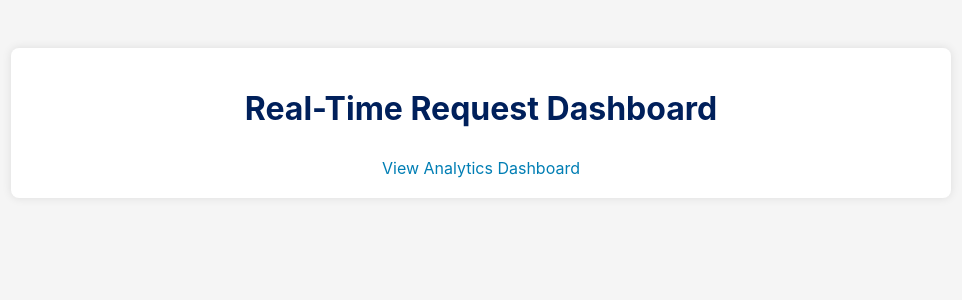
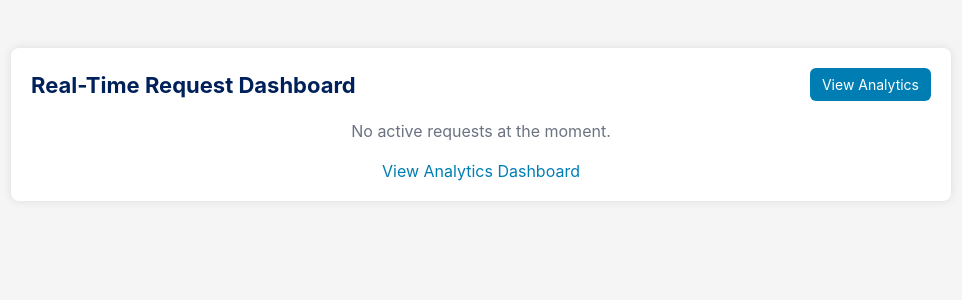
Before and after one commit to calllightproject/chatbot, a Flask app: page /nurse/1 in a window 1280 px wide. Shown: the top 300 px of the page, without its empty margins (159-1121 px from the left). Run offline with Flask 3, Linux system fonts and the light colour scheme; some libraries are stand-ins or nearby versions.

Commit message:
Update dashboard.html
individual dashboards

```diff
--- a/templates/dashboard.html
+++ b/templates/dashboard.html
@@ -3,7 +3,7 @@
 <head>
     <meta charset="UTF-8">
     <meta name="viewport" content="width=device-width, initial-scale=1.0">
-    <title>Real-Time Request Dashboard</title>
+    <title>{% if nurse_view %}My Rooms — {{ nurse_name }}{% else %}Real-Time Request Dashboard{% endif %}</title>
     <style>
         :root {
             --core-blue: #00205b;
@@ -11,6 +11,7 @@
             --neutral-gray-text: #303235;
             --light-gray-background: #f5f5f5;
             --white: #ffffff;
+            --nurse-red: #d43f27;
         }
         body {
             font-family: -apple-system, BlinkMacSystemFont, "Segoe UI", Roboto, Helvetica, Arial, sans-serif;
@@ -26,10 +27,55 @@
             border-radius: 8px;
             box-shadow: 0 0 10px rgba(0,0,0,0.1);
         }
+        .topbar {
+            display: flex;
+            flex-wrap: wrap;
+            justify-content: space-between;
+            align-items: center;
+            gap: 10px;
+            margin-bottom: 10px;
+        }
         h1 {
             color: var(--core-blue);
-            text-align: center;
+            margin: 0;
+            font-size: 22px;
         }
+        .top-actions {
+            display: flex;
+            gap: 10px;
+        }
+        .btn-link {
+            background: var(--core-blue);
+            color: #fff;
+            text-decoration: none;
+            padding: 8px 12px;
+            border-radius: 6px;
+            font-size: 14px;
+        }
+        .btn-link.secondary {
+            background: var(--accent-blue);
+        }
+        .assigned {
+            margin: 8px 0 16px 0;
+            display: flex;
+            flex-wrap: wrap;
+            align-items: center;
+            gap: 8px;
+        }
+        .assigned-label {
+            font-weight: 600;
+            color: #4b5563;
+        }
+        .chip {
+            display: inline-block;
+            padding: 4px 8px;
+            border: 1px solid #e5e7eb;
+            border-radius: 9999px;
+            background: #f9fafb;
+            font-size: 12px;
+            color: #374151;
+        }
+
         #requests-list {
             list-style-type: none;
             padding: 0;
@@ -46,10 +92,10 @@
             transition: background-color 0.5s ease, opacity 0.5s ease;
         }
         .request-item.cna { border-left: 5px solid var(--accent-blue); }
-        .request-item.nurse { border-left: 5px solid #d43f27; }
+        .request-item.nurse { border-left: 5px solid var(--nurse-red); }
         .request-item p {
             margin: 0;
-            font-size: 1.1em;
+            font-size: 1.05em;
             flex-grow: 1;
         }
         .request-item span {
@@ -77,36 +123,65 @@
         }
         .footer {
             text-align: center;
-            margin-top: 30px;
+            margin-top: 20px;
         }
         .footer a {
             color: var(--accent-blue);
             text-decoration: none;
         }
-        .status-new { background-color: #d4edda; }
-        .status-warn { background-color: #fff3cd; }
-        .status-urgent { background-color: #f8d7da; }
+        .status-new { background-color: #f1fdf3; }      /* fresh */
+        .status-warn { background-color: #fff8e5; }     /* >=5m */
+        .status-urgent { background-color: #fff0f0; }   /* >=10m */
+        .empty-state {
+            text-align: center;
+            color: #6b7280;
+            margin: 20px 0;
+        }
     </style>
 </head>
 <body>
 
 <div class="dashboard-container">
-    <h1>Real-Time Request Dashboard</h1>
+    <div class="topbar">
+        <h1>
+            {% if nurse_view %}
+                My Rooms — {{ nurse_name }}
+            {% else %}
+                Real-Time Request Dashboard
+            {% endif %}
+        </h1>
+        <div class="top-actions">
+            {% if nurse_view %}
+                <a href="{{ url_for('dashboard') }}" class="btn-link">View All Requests</a>
+            {% else %}
+                <!-- Optional: you could place a link to nurse view if you know the nurse name -->
+                <a href="{{ url_for('analytics') }}" class="btn-link secondary">View Analytics</a>
+            {% endif %}
+        </div>
+    </div>
+
+    {% if nurse_view and assigned_rooms %}
+        <div class="assigned">
+            <span class="assigned-label">Assigned rooms today:</span>
+            {% for r in assigned_rooms %}
+                <span class="chip">{{ r }}</span>
+            {% endfor %}
+        </div>
+    {% endif %}
 
     <ul id="requests-list">
         {% for request in active_requests %}
-            <li class="request-item {{ request.role | e }}"
-                id="{{ request.id | e }}"
-                data-id="{{ request.id | e }}"
-                data-room="{{ request.room | e }}"
-                data-request="{{ request.request | e }}"
-                data-role="{{ request.role | e }}"
-                data-timestamp="{{ request.timestamp | e }}">
+            <li class="request-item {{ request.role }}"
+                id="{{ request.id }}"
+                data-id="{{ request.id }}"
+                data-room="{{ request.room }}"
+                data-request="{{ request.request }}"
+                data-role="{{ request.role }}"
+                data-timestamp="{{ request.timestamp }}">
 
-                <!-- Escape user-provided request text -->
-                <p>{{ request.request | e }}</p>
-                <span>Room: {{ request.room | e }}</span>
-                <span class="role-span">For: {{ request.role | upper }}</span>
+                <p>{{ request.request }}</p>
+                <span>Room: {{ request.room }}</span>
+                <span class="role-span">For: {{ request.role.upper() }}</span>
                 <span class="timestamp"></span>
                 <button class="ack-button">Acknowledge</button>
                 <button class="omw-button">On my way</button>
@@ -116,17 +191,31 @@
                 {% endif %}
                 <button class="complete-btn">Complete</button>
             </li>
+        {% else %}
+            <div class="empty-state">
+                {% if nurse_view %}
+                    No active requests for your rooms right now.
+                {% else %}
+                    No active requests at the moment.
+                {% endif %}
+            </div>
         {% endfor %}
     </ul>
 
     <div class="footer">
+        {% if not nurse_view %}
             <a href="{{ url_for('analytics') }}">View Analytics Dashboard</a>
+        {% endif %}
     </div>
 </div>
 
 <script src="https://cdn.socket.io/4.7.5/socket.io.min.js"></script>
 <script type="text/javascript">
     var socket = io();
+
+    // Nurse view flags/rooms come from server
+    var nurseView = {{ 'true' if nurse_view else 'false' }};
+    var assignedRooms = {{ assigned_rooms|tojson if nurse_view else '[]' }};
 
     let audioContext;
     function playNotificationSound() {
@@ -149,6 +238,7 @@
         oscillator.stop(audioContext.currentTime + 0.5);
     }
 
+    // A single, master function to update all timers + SLA color band
     function updateAllTimersAndColors() {
         const requestItems = document.querySelectorAll('#requests-list .request-item');
         const now = new Date();
@@ -173,56 +263,52 @@
         });
     }
 
-    // Safe element builder (no innerHTML)
-    function el(tag, className, text) {
-        const e = document.createElement(tag);
-        if (className) e.className = className;
-        if (text !== undefined) e.textContent = text;
-        return e;
+    function addRequestToDashboard(data) {
+        // If nurse view, ignore rooms that are not assigned to this nurse
+        if (nurseView && assignedRooms.indexOf(String(data.room)) === -1) {
+            return;
         }
 
-    function addRequestToDashboard(data) {
         const list = document.getElementById('requests-list');
+
+        // Remove empty state if present
+        const empty = document.querySelector('.empty-state');
+        if (empty) empty.remove();
+
         if (document.getElementById(data.id)) return;
 
-        const item = el('li', `request-item ${data.role}`);
+        const item = document.createElement('li');
         item.id = data.id;
+        item.className = 'request-item ' + data.role;
         item.dataset.id = data.id;
         item.dataset.room = data.room;
         item.dataset.request = data.request;
         item.dataset.role = data.role;
         item.dataset.timestamp = data.timestamp;
 
-        const p = el('p', null, data.request);
-        const room = el('span', null, `Room: ${data.room}`);
-        const roleSpan = el('span', 'role-span', `For: ${data.role.toUpperCase()}`);
-        const ts = el('span', 'timestamp', '');
-
-        const ack = el('button', 'ack-button', 'Acknowledge');
-        const omw = el('button', 'omw-button', 'On my way');
-        const asap = el('button', 'asap-button', 'Be there ASAP');
-        const complete = el('button', 'complete-btn', 'Complete');
-
-        item.appendChild(p);
-        item.appendChild(room);
-        item.appendChild(roleSpan);
-        item.appendChild(ts);
-        item.appendChild(ack);
-        item.appendChild(omw);
-        item.appendChild(asap);
-
+        let deferButtonHtml = '';
         if (data.role === 'cna') {
-            const deferBtn = el('button', 'defer-btn', 'Defer to Nurse');
-            item.appendChild(deferBtn);
+            deferButtonHtml = '<button class="defer-btn">Defer to Nurse</button>';
         }
 
-        item.appendChild(complete);
+        item.innerHTML =
+            `<p>${data.request}</p>
+             <span>Room: ${data.room}</span>
+             <span class="role-span">For: ${data.role.toUpperCase()}</span>
+             <span class="timestamp"></span>
+             <button class="ack-button">Acknowledge</button>
+             <button class="omw-button">On my way</button>
+             <button class="asap-button">Be there ASAP</button>
+             ${deferButtonHtml}
+             <button class="complete-btn">Complete</button>`;
+
         list.prepend(item);
         updateAllTimersAndColors();
     }
 
-    // Socket listeners
+    // --- SocketIO Event Listeners ---
     socket.on('new_request', function(data) {
+        // Server emits English `data.request` per your translation step.
         addRequestToDashboard(data);
         playNotificationSound();
     });
@@ -232,16 +318,26 @@
         if (itemToUpdate) {
             itemToUpdate.classList.remove('cna');
             itemToUpdate.classList.add('nurse');
+
             const roleSpan = itemToUpdate.querySelector('.role-span');
             if (roleSpan) {
                 roleSpan.textContent = 'For: NURSE';
             }
-        const deferButton = itemToUpdate.querySelector('.defer-btn');
-        if (deferButton) {
-            deferButton.remove();
+
+            // IMPORTANT: Do NOT overwrite the original timestamp (so the timer does not reset)
+            // itemToUpdate.dataset.timestamp = data.new_timestamp;  // intentionally NOT doing this
+
+            // If nurse view and the room isn't assigned, remove the card (edge cases)
+            if (nurseView && assignedRooms.indexOf(String(itemToUpdate.dataset.room)) === -1) {
+                itemToUpdate.remove();
+            } else {
+                updateAllTimersAndColors();
             }
-        // NOTE: Do NOT touch itemToUpdate.dataset.timestamp
-        updateAllTimersAndColors();
+        } else {
+            // If the card doesn't exist yet and it's nurse view, we could add it only if room assigned.
+            if (!nurseView || assignedRooms.indexOf(String(data.room)) !== -1) {
+                addRequestToDashboard(data);
+            }
         }
     });
 
@@ -253,6 +349,7 @@
         }
     });
 
+    // --- Main Setup ---
     document.addEventListener('DOMContentLoaded', function() {
         const requestsList = document.getElementById('requests-list');
 
@@ -272,16 +369,16 @@
             }
             else if (button.classList.contains('omw-button')) {
                 button.disabled = true;
-                const ackBtn = parentItem.querySelector('.ack-button');
-                if (ackBtn) ackBtn.disabled = true;
+                const ack = parentItem.querySelector('.ack-button');
+                if (ack) ack.disabled = true;
                 socket.emit('acknowledge_request', { room: room, message: "✅ A team member is on their way." });
             }
             else if (button.classList.contains('asap-button')) {
                 button.disabled = true;
-                const ackBtn = parentItem.querySelector('.ack-button');
-                const omwBtn = parentItem.querySelector('.omw-button');
-                if (ackBtn) ackBtn.disabled = true;
-                if (omwBtn) omwBtn.disabled = true;
+                const ack = parentItem.querySelector('.ack-button');
+                const omw = parentItem.querySelector('.omw-button');
+                if (ack) ack.disabled = true;
+                if (omw) omw.disabled = true;
                 socket.emit('acknowledge_request', { room: room, message: "A team member is with another patient and will be with you as soon as possible." });
             }
             else if (button.classList.contains('defer-btn')) {
@@ -292,6 +389,7 @@
             }
         });
 
+        // Start the single master timer
         setInterval(updateAllTimersAndColors, 60000);
         updateAllTimersAndColors();
     });
```
Lines whose indentation alone changed are shown as unchanged.
